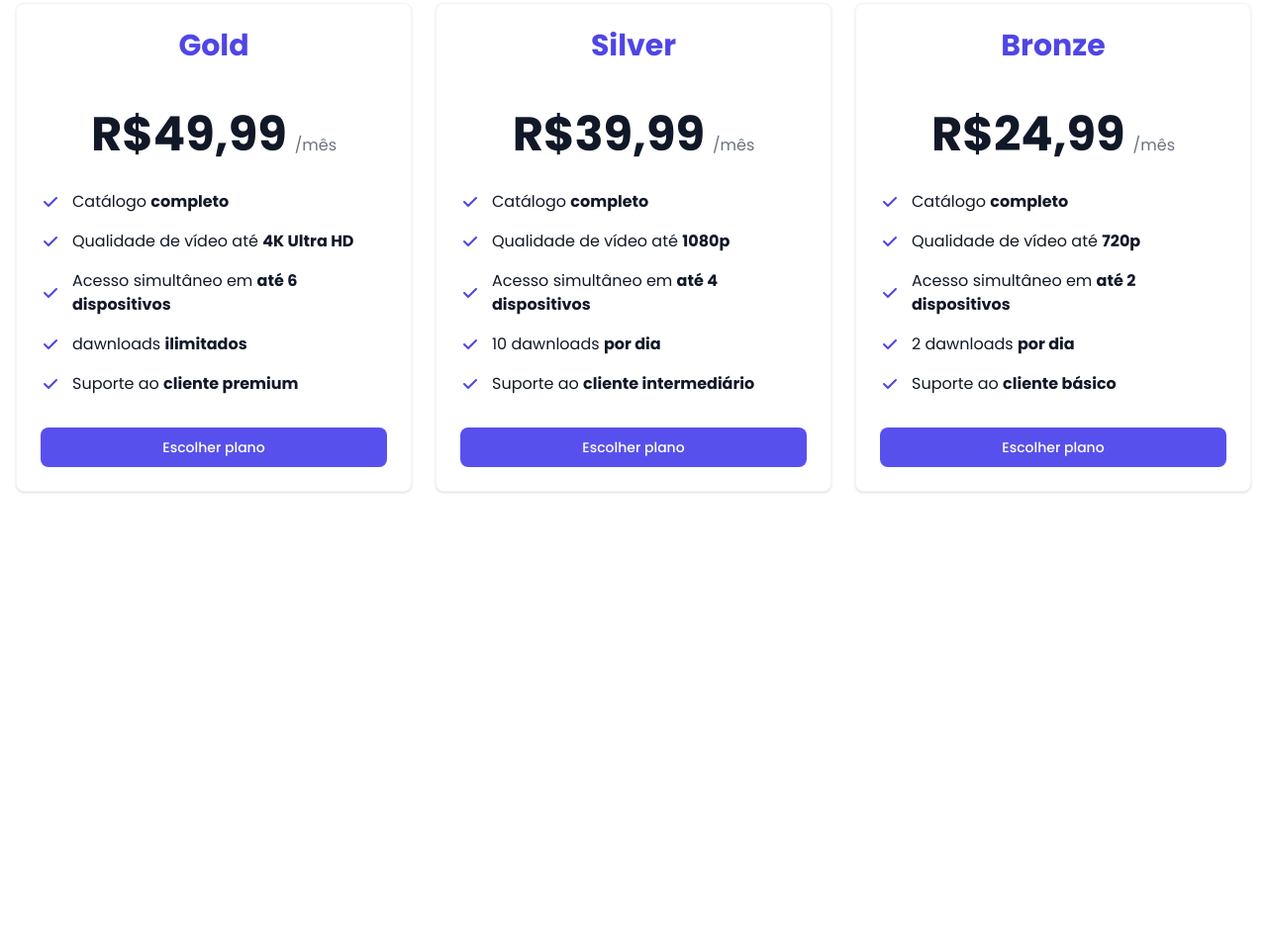
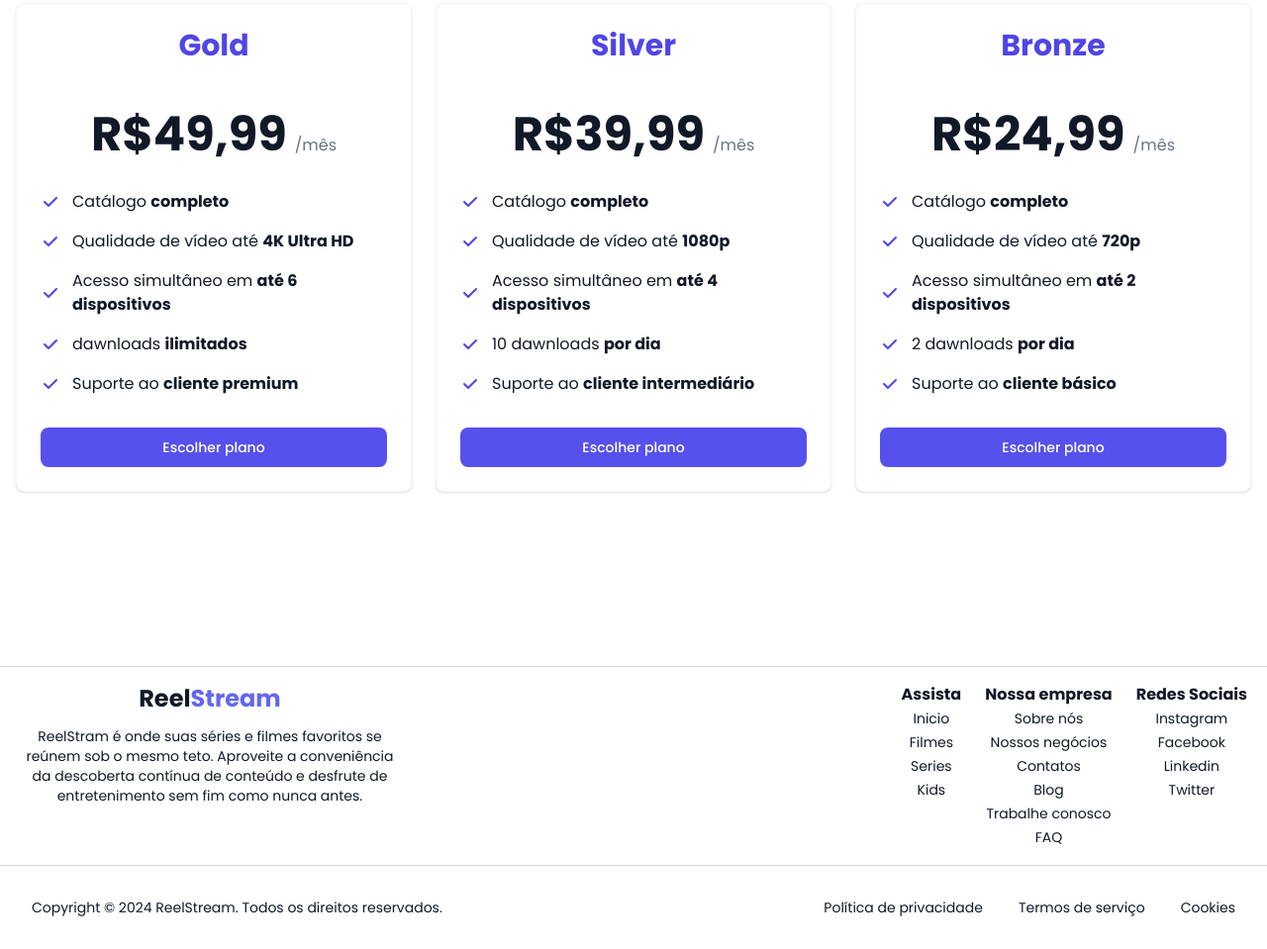
Before and after one commit to DiogoSouza08/ReelStream, a website: page Cadastro/cadastro.html in a window 1280 px wide. Shown: the part 301-1260 px from the top of the page at 99% size. Before the commit the page ends 862 px from the top, so only its background shows below. Drawn offline with nearby package versions, Linux system fonts and the light colour scheme; files that its build step writes are made by us from their sources.

Commit message:
Update cadastro.html

```diff
--- a/Cadastro/cadastro.html
+++ b/Cadastro/cadastro.html
@@ -69,8 +69,8 @@
                             <a href="../Kids/kids.html" class="-mx-3 block rounded-lg px-3 py-2 text-base font-semibold leading-7 text-gray-900 hover:bg-gray-50">Kids</a>
                         </div>
                         <div class="py-6 flex justify-around items-start flex-row mt-24">
-                            <a href="#" class="-mx-3 block rounded-lg  px-3 py-2.5 text-base font-semibold leading-7 text-gray-900 hover:bg-gray-50">Log in &rarr;</a>
-                            <a href="#" class="rounded-md bg-indigo-600 px-12 py-2.5 text-sm font-semibold text-white shadow-sm hover:bg-indigo-500 focus-visible:outline focus-visible:outline-2 focus-visible:outline-offset-2 focus-visible:outline-indigo-600">Cadastrar</a>
+                            <a href="../Login/login.html" class="-mx-3 block rounded-lg  px-3 py-2.5 text-base font-semibold leading-7 text-gray-900 hover:bg-gray-50">Log in &rarr;</a>
+                            <a href="../Cadastro/cadastro.html" class="rounded-md bg-indigo-600 px-12 py-2.5 text-sm font-semibold text-white shadow-sm hover:bg-indigo-500 focus-visible:outline focus-visible:outline-2 focus-visible:outline-offset-2 focus-visible:outline-indigo-600">Cadastrar</a>
                         </div>
                     </div>
                 </div>
@@ -78,7 +78,7 @@
         </div>
     </header>
 
-    <section id="planos" class="bg-white ">
+    <section id="planos" class="bg-white pb-28 ">
         <div class="py-8 px-4 mx-auto max-w-screen-xl lg:py-16 lg:px-6">
             <div class="mx-auto max-w-screen-md text-center mb-8 lg:mb-12">
                 <div class="pb-7  items-center justify-center space-y-1 flex flex-col text-black">
@@ -257,6 +257,54 @@
         </div>
       </section>
 
+      <footer>
+        <div class=" border-t sm:px-12 bg-white p-5 sm:p-0 gap-7 sm:gap-0 sm:py-10 text-center sm:text-start py-4 flex-col sm:flex-row border-gray-300 flex justify-between">
+            <div class="w-auto text-gray-900 sm:w-96 flex flex-col  gap-3">
+                <p class="text-2xl font-bold">Reel<span class="text-indigo-500">Stream</span></p>
+                    <p class="text-sm ">
+                        ReelStram é onde suas séries e filmes favoritos se reúnem sob o mesmo teto. Aproveite a conveniência da descoberta contínua de conteúdo e desfrute de entretenimento sem fim como nunca antes.
+                    </p>
+            </div>
+            <div class="flex sm:gap-28 text-gray-900  gap-6 justify-center ">
+                <div class="flex flex-col">
+                    <p class="font-semibold">Assista</p>
+                    <a href="./index.html" class="text-sm font-extralight leading-6">Inicio</a>
+                    <a href="./filmes/filmes.html" class="text-sm font-extralight leading-6">Filmes</a>
+                    <a href="./series/series.html" class="text-sm font-extralight leading-6">Series</a>
+                    <a href="./Kids/kids.html" class="text-sm font-extralight leading-6">Kids</a>
+                </div>
+                <div class="flex flex-col">
+                    <p class="font-semibold">Nossa empresa</p>
+                    <a href="#" class="text-sm font-extralight leading-6">Sobre nós</a>
+                    <a href="#" class="text-sm font-extralight leading-6">Nossos negócios</a>
+                    <a href="#" class="text-sm font-extralight leading-6">Contatos</a>
+                    <a href="#" class="text-sm font-extralight leading-6">Blog</a>
+                    <a href="#" class="text-sm font-extralight leading-6">Trabalhe conosco</a>
+                    <a href="#" class="text-sm font-extralight leading-6">FAQ</a>
+                </div>
+                <div class="flex flex-col">
+                    <p class="font-semibold">Redes Sociais</p>
+                    <a href="#" class="text-sm font-extralight leading-6">Instagram</a>
+                    <a href="#" class="text-sm font-extralight leading-6">Facebook</a>
+                    <a href="#" class="text-sm font-extralight leading-6">Linkedin</a>
+                    <a href="#" class="text-sm font-extralight leading-6">Twitter</a>
+                </div>
+            </div>
+        </div>
+        <div class="border-t sm:px-12 bg-white text-gray-900 text-sm sm:py-10 p-8 sm:p-0 gap-5 border-gray-300 flex sm:flex-row flex-col justify-between">
+            <div>
+                <p class="text-center">Copyright © 2024 ReelStream. Todos os direitos reservados.</p>
+            </div>
+            <div class="flex  flex-row gap-9">
+                <div>Política de privacidade</div>
+                <div>Termos de serviço</div>
+                <div>Cookies</div>
+            </div>
+        </div>
+
+
+    </footer>
+
 
       <script src="../MenuMobile.js"></script>
       <script src="cadastro.js"></script>
```
